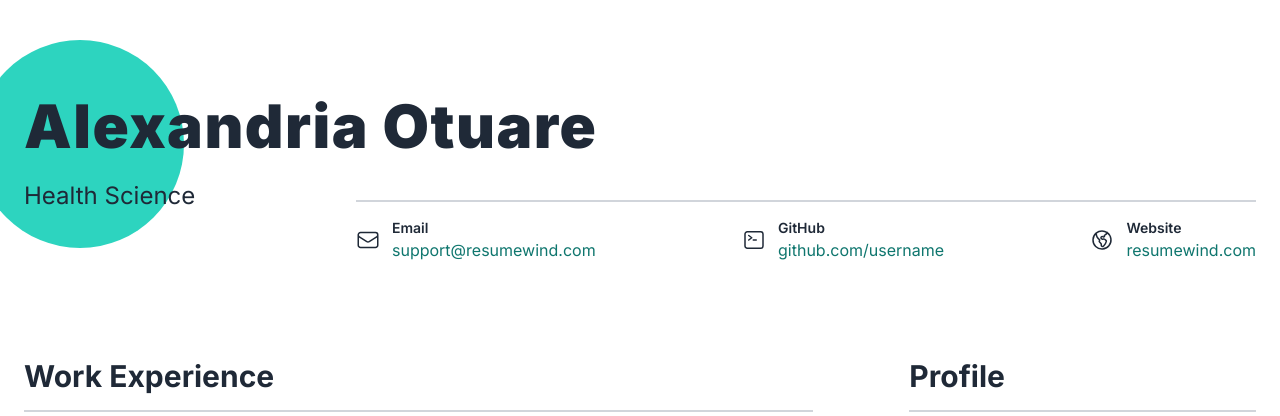
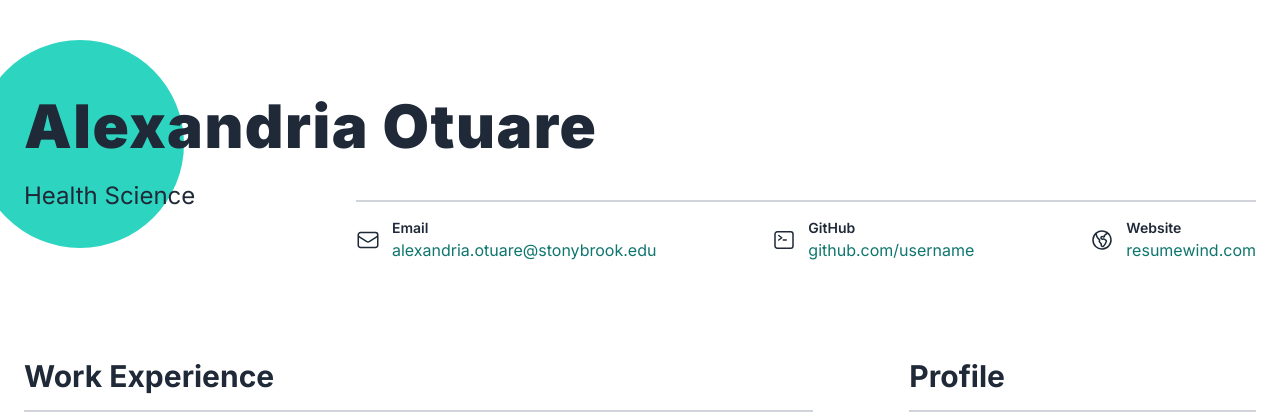
Before and after one commit to Alexandriaotuare/Deployment-Assignment, a Flask app: page / in a window 1280 px wide. Shown: the top 416 px of the page. Run offline with Flask 3, Linux system fonts and the light colour scheme.

Commit message:
added email

```diff
--- a/templates/home.html
+++ b/templates/home.html
@@ -37,7 +37,7 @@
             class="relative grid grid-cols-1 lg:grid-cols-4 gap-10 xl:gap-24 z-10"
           >
             <!-- Your Title -->
-            <h2>Health Science </h2>
+            <h2> Health Science </h2>
 
             <div
               class="lg:flex lg:justify-between grid-3 xl:grid-3 lg:col-span-3 gap-4 mt-5 pt-4 border-t-2 border-gray-300"
@@ -68,7 +68,7 @@
                       target="_blank"
                       rel="noreferrer"
                     >
-                      support@resumewind.com
+                      alexandria.otuare@stonybrook.edu
                     </a>
                   </p>
                 </div>
```
